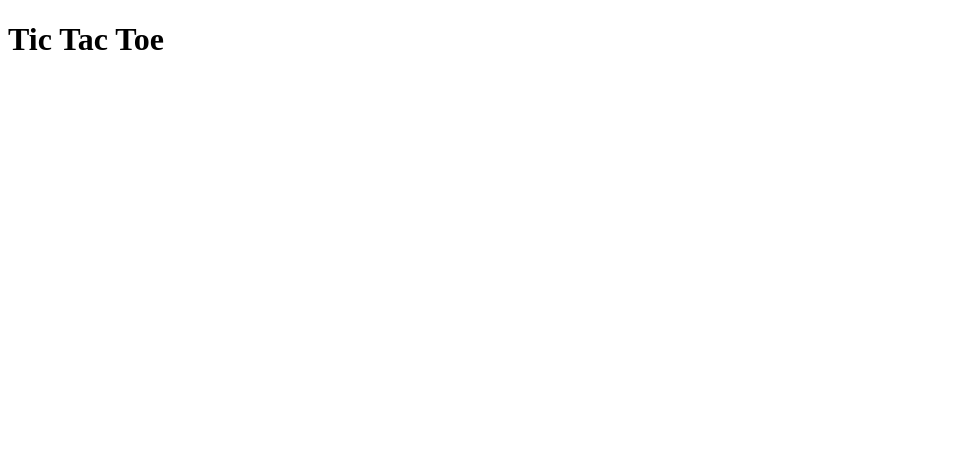
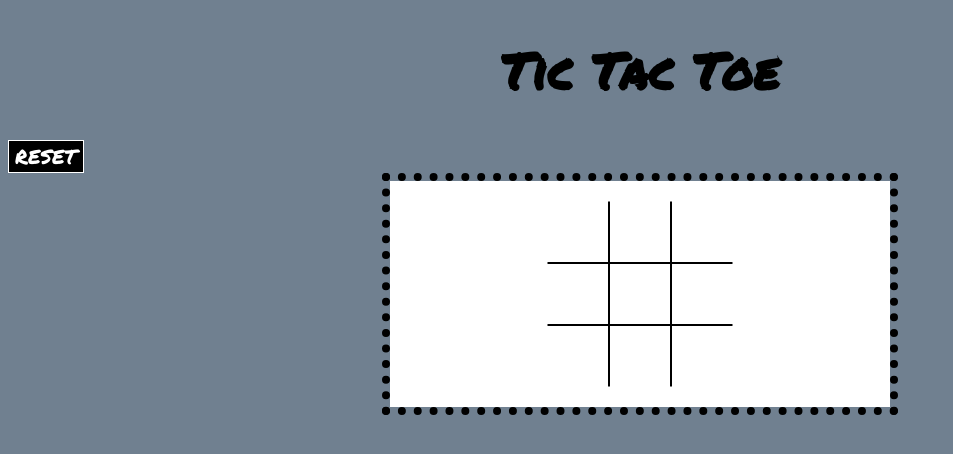
Before and after one commit to kaiguy920/Tic-Tac-Toe, a plain HTML site: page index.html in a window 1280 px wide. Shown: the whole page, without its empty margins (0-953 px from the left). Drawn offline with Linux system fonts and the light colour scheme.

Commit message:
basic html & css formatting complete

```diff
--- a/css/style.css
+++ b/css/style.css
@@ -0,0 +1,108 @@
+
+body {
+    background: slategrey
+}
+h1 {
+    display: flex;
+    justify-content: center;
+    font-family: 'Permanent Marker', cursive;
+    font-size: 50px;
+}
+#r1c1 {
+    border-right: 1px solid black;
+    border-bottom: 1px solid black;
+    border-left: 1px solid white;
+    border-top: 1px solid white;
+    height: 60px;
+    width: 60px;
+    margin-top: 20px;
+}
+#r1c2 {
+    border-right: 1px solid black;
+    border-bottom: 1px solid black;
+    border-left: 1px solid black;
+    border-top: 1px solid white;
+    height: 60px;
+    width: 60px;
+    margin-top: 20px;
+}
+#r1c3 {
+    border-right: 1px solid white;
+    border-bottom: 1px solid black;
+    border-left: 1px solid black;
+    border-top: 1px solid white;
+    height: 60px;
+    width: 60px;
+    margin-top: 20px;
+}
+#r2c1 {
+    border-right: 1px solid black;
+    border-bottom: 1px solid black;
+    border-left: 1px solid white;
+    border-top: 1px solid black;
+    height: 60px;
+    width: 60px;
+}
+#r2c2 {
+    border: 1px solid black;
+    height: 60px;
+    width: 60px;
+}
+#r2c3 {
+    border-right: 1px solid white;
+    border-bottom: 1px solid black;
+    border-left: 1px solid black;
+    border-top: 1px solid black;
+    height: 60px;
+    width: 60px;
+}
+#r3c1 {
+    border-right: 1px solid black;
+    border-bottom: 1px solid white;
+    border-left: 1px solid white;
+    border-top: 1px solid black;
+    height: 60px;
+    width: 60px;
+    margin-bottom: 20px;
+}
+#r3c2 {
+    border-right: 1px solid black;
+    border-bottom: 1px solid white;
+    border-left: 1px solid black;
+    border-top: 1px solid black;
+    height: 60px;
+    width: 60px;
+    margin-bottom: 20px;
+}
+#r3c3 {
+    border-right: 1px solid white;
+    border-bottom: 1px solid white;
+    border-left: 1px solid black;
+    border-top: 1px solid black;
+    height: 60px;
+    width: 60px;
+    margin-bottom: 20px;
+}
+.container {
+    display: flex;
+    flex-direction: row;
+    background: white;
+    justify-content: center;
+}
+
+#ttt {
+    width: 500px;
+    align-items: center;
+    margin: auto;
+    border: 8px dotted black
+}
+
+#reset {
+    display: flex;
+    justify-content: center;
+    font-family: 'Permanent Marker', cursive;
+    font-size: 20px;
+    background-color: black;
+    color: white;
+    border: 1px solid white;
+}
--- a/index.html
+++ b/index.html
@@ -6,17 +6,37 @@
     <meta http-equiv="X-UA-Compatible" content="IE=edge">
     <meta name="viewport" content="width=device-width, initial-scale=1.0">
     <link rel="stylesheet" href="css/style.css">
+    <link
+        href="https://fonts.googleapis.com/css2?family=Lato:wght@100&family=Montserrat:wght@100;200&family=Permanent+Marker&display=swap"
+        rel="stylesheet">
     <title>Tic Tac Toe</title>
 </head>
 
 <body>
     <h1>Tic Tac Toe</h1>
-    <div id="container">
 
-        <div id=""></div>
+    <button id="reset">RESET</button>
 
-        <div id=""></div>
+    <div id="ttt">
+        <div class="container">
+            <div id="r1c1"></div>
+            <div id="r1c2"></div>
+            <div id="r1c3"></div>
+        </div>
+        <div class="container">
+            <div id="r2c1"></div>
+            <div id="r2c2"></div>
+            <div id="r2c3"></div>
+        </div>
+        <div class="container">
+            <div id="r3c1"></div>
+            <div id="r3c2"></div>
+            <div id="r3c3"></div>
+        </div>
     </div>
+
+
+
     <script src="js/app.js"></script>
 </body>
 
--- a/js/app.js
+++ b/js/app.js
@@ -1 +1,12 @@
-console.log('hiee')
+const tttBoard = document.querySelector('#ttt')
+
+// A user should be able to click on different squares to make a move.
+// Every click will alternate between marking an X and O
+
+// Upon marking of an individual cell, use JavaScript to add an X or O to the cell, according to whose turn it is.
+// A cell should not be able to be replayed once marked.
+// You should not be able to click remaining empty cells after the game is over.
+// Add a reset button that will clear the contents of the board.
+// Display a message to indicate which turn is about to be played.
+// Detect draw conditions (ties/cat's game)
+// Detect winner: Stop game and declare the winner if one player ends up getting three in a row.
```
